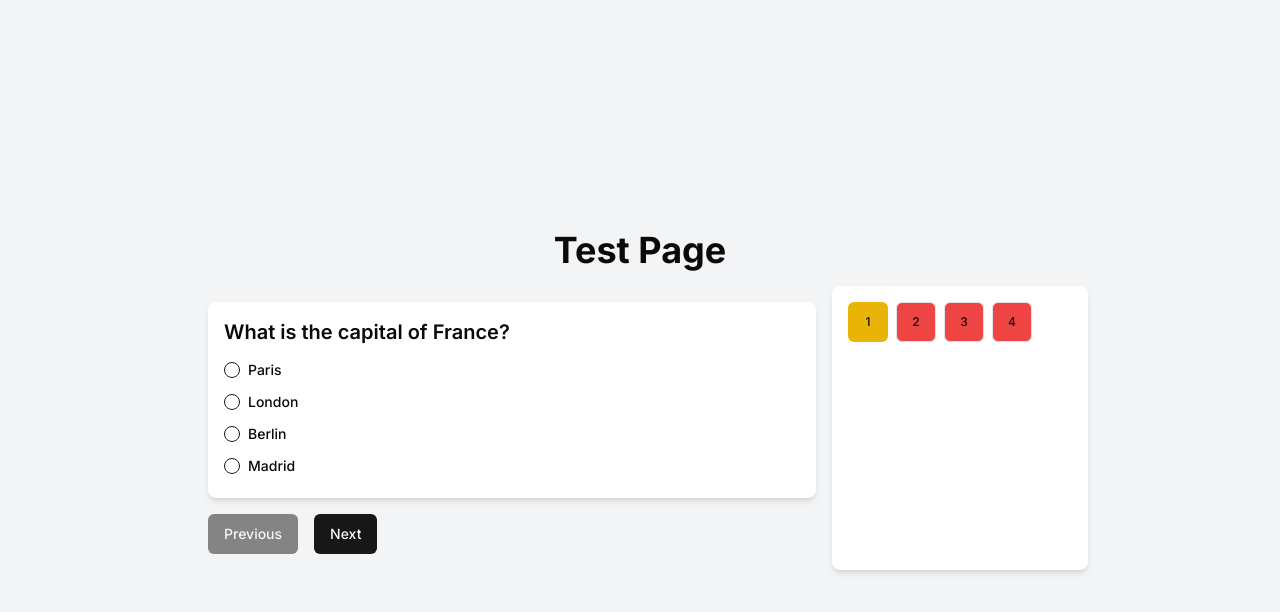
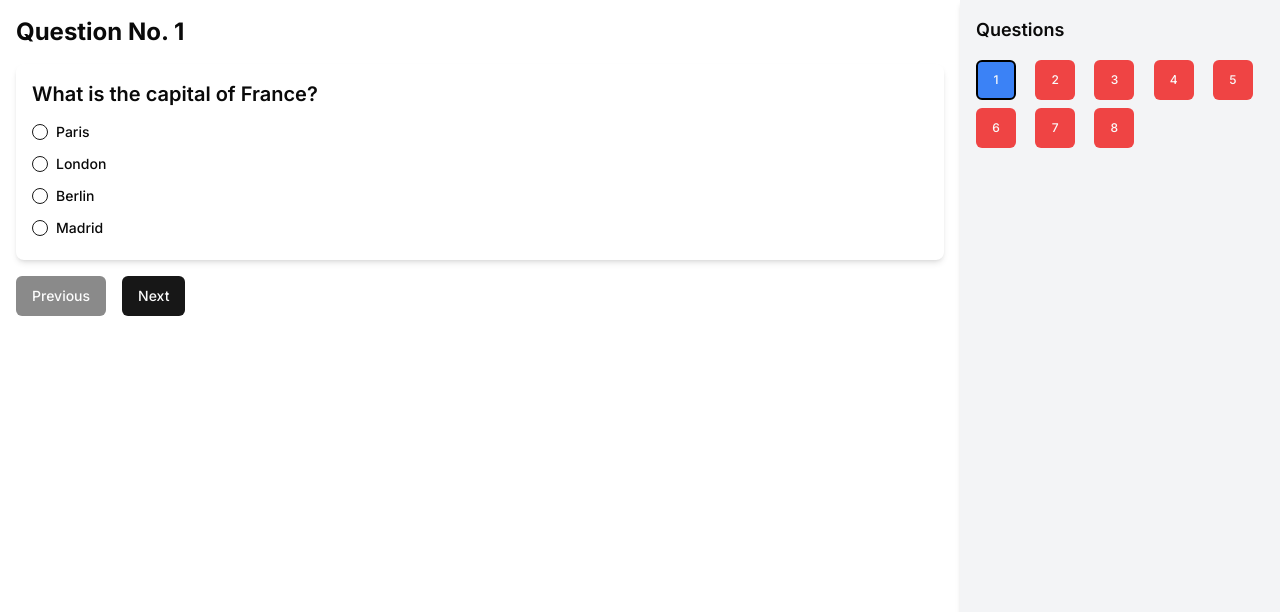
Before and after one commit to destx0/gquiz, a Next.js app: page /test in a window 1280 px wide. Shown: the top 612 px of the page. Built offline with nearby package versions, Linux system fonts and the light colour scheme.

Commit message:
navigation toggle

```diff
--- a/src/app/test/page.js
+++ b/src/app/test/page.js
@@ -22,6 +22,22 @@ const questions = [
 		question: "What is the capital of Italy?",
 		options: ["Rome", "London", "Berlin", "Madrid"],
 	},
+	{
+		question: "What is the capital of France?",
+		options: ["Paris", "London", "Berlin", "Madrid"],
+	},
+	{
+		question: "What is the capital of Germany?",
+		options: ["Paris", "London", "Berlin", "Madrid"],
+	},
+	{
+		question: "What is the capital of Spain?",
+		options: ["Paris", "London", "Berlin", "Madrid"],
+	},
+	{
+		question: "What is the capital of Italy?",
+		options: ["Rome", "London", "Berlin", "Madrid"],
+	},
 ];
 
 export default function Test() {
@@ -29,6 +45,7 @@ export default function Test() {
 	const [selectedOptions, setSelectedOptions] = useState(
 		Array(questions.length).fill(null)
 	);
+	const [showNavigation, setShowNavigation] = useState(false);
 
 	const handleOptionSelect = (index) => {
 		const newSelectedOptions = [...selectedOptions];
@@ -47,10 +64,11 @@ export default function Test() {
 				<meta name="description" content="This is a test page." />
 				<link rel="icon" href="/favicon.ico" />
 			</Head>
-			<div className="flex flex-col items-center justify-center min-h-screen py-2 bg-gray-100">
-				<h1 className="text-4xl font-bold mb-4">Test Page</h1>
-				<div className="flex w-full max-w-4xl">
+			<div className="flex min-h-screen">
 				<div className="flex-1 p-4">
+					<h1 className="text-2xl font-bold mb-4">
+						Question No. {currentQuestionIndex + 1}
+					</h1>
 					<Question
 						question={questions[currentQuestionIndex].question}
 						options={questions[currentQuestionIndex].options}
@@ -77,15 +95,28 @@ export default function Test() {
 								)
 							}
 							disabled={
-									currentQuestionIndex ===
-									questions.length - 1
+								currentQuestionIndex === questions.length - 1
 							}
 						>
 							Next
 						</Button>
 					</div>
 				</div>
-					<div className="w-64 p-4 bg-white shadow-md rounded-lg">
+				<div
+					className={`fixed inset-0 bg-gray-900 bg-opacity-50 z-50 ${
+						showNavigation ? "block" : "hidden"
+					} md:block md:relative md:bg-transparent md:w-1/4`}
+				>
+					<div className="w-full h-full p-4 bg-gray-100 shadow-md">
+						<div className="flex justify-between items-center mb-4">
+							<h2 className="text-lg font-semibold">Questions</h2>
+							<Button
+								className="md:hidden"
+								onClick={() => setShowNavigation(false)}
+							>
+								Close
+							</Button>
+						</div>
 						<QuestionNavigation
 							numberOfQuestions={questions.length}
 							currentQuestionIndex={currentQuestionIndex}
@@ -94,6 +125,12 @@ export default function Test() {
 						/>
 					</div>
 				</div>
+				<Button
+					className="fixed bottom-4 right-4 md:hidden"
+					onClick={() => setShowNavigation(true)}
+				>
+					Questions
+				</Button>
 			</div>
 		</>
 	);
--- a/src/components/QuestionNavigation.jsx
+++ b/src/components/QuestionNavigation.jsx
@@ -8,23 +8,31 @@ const QuestionNavigation = ({
 	selectedOptions,
 }) => {
 	return (
-		<div className="flex flex-wrap gap-2">
+		<div className="grid grid-cols-5 gap-2">
 			{Array.from({ length: numberOfQuestions }).map((_, index) => {
 				const isSelected = selectedOptions[index] !== null;
 				const isVisited =
 					selectedOptions[index] === null &&
 					index <= currentQuestionIndex;
+				const isActive = currentQuestionIndex === index;
+
+				let bgColor = "bg-red-500"; // Not Visited
+				if (isSelected) {
+					bgColor = "bg-green-500"; // Answered
+				} else if (isVisited) {
+					bgColor = "bg-yellow-500"; // Visited but not answered
+				}
+				if (isActive) {
+					bgColor = "bg-blue-500"; // Active
+				}
+
 				return (
 					<Button
 						key={index}
 						onClick={() => jumpToQuestion(index)}
-						variant={
-							currentQuestionIndex === index ? "solid" : "outline"
-						}
-						className={`w-10 h-10 text-xs
-              ${isSelected ? "bg-green-500" : ""}
-              ${isVisited ? "bg-yellow-500" : ""}
-              ${!isSelected && !isVisited ? "bg-red-500" : ""}`}
+						className={`w-10 h-10 text-xs ${bgColor} ${
+							isActive ? "border-2 border-black" : ""
+						}`}
 					>
 						{index + 1}
 					</Button>
```
Lines whose indentation alone changed are shown as unchanged.
